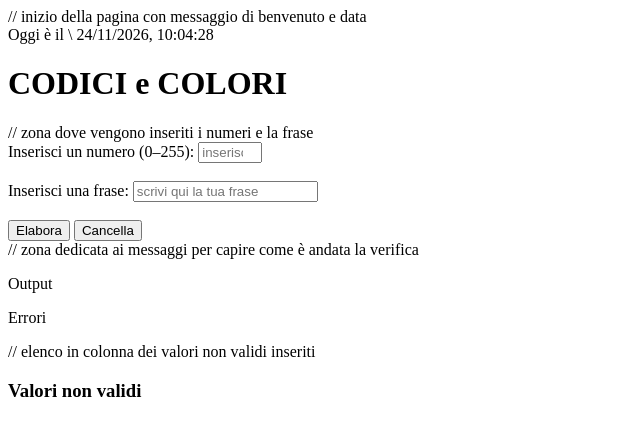
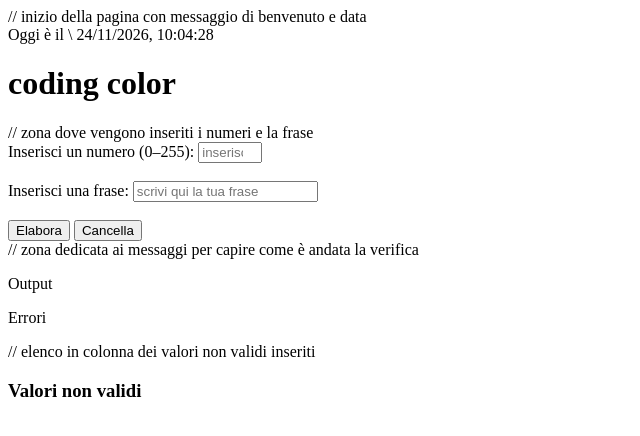
Before and after one commit to marchettitommaso2009-ai/codingcolor, a plain HTML site: page index.html in a window 1280 px wide. Shown: the whole page, without its empty margins (0-640 px from the left). Drawn offline with Linux system fonts and the light colour scheme.

Commit message:
Update index.html

```diff
--- a/index.html
+++ b/index.html
@@ -11,7 +11,7 @@
   <div id="header">
     <div id="saluto">Oggi è un bel giorno!</div>
     <div id="title">
-      <h1>CODICI e COLORI</h1>
+      <h1>coding color </h1>
     </div>
   </div>
 
```
